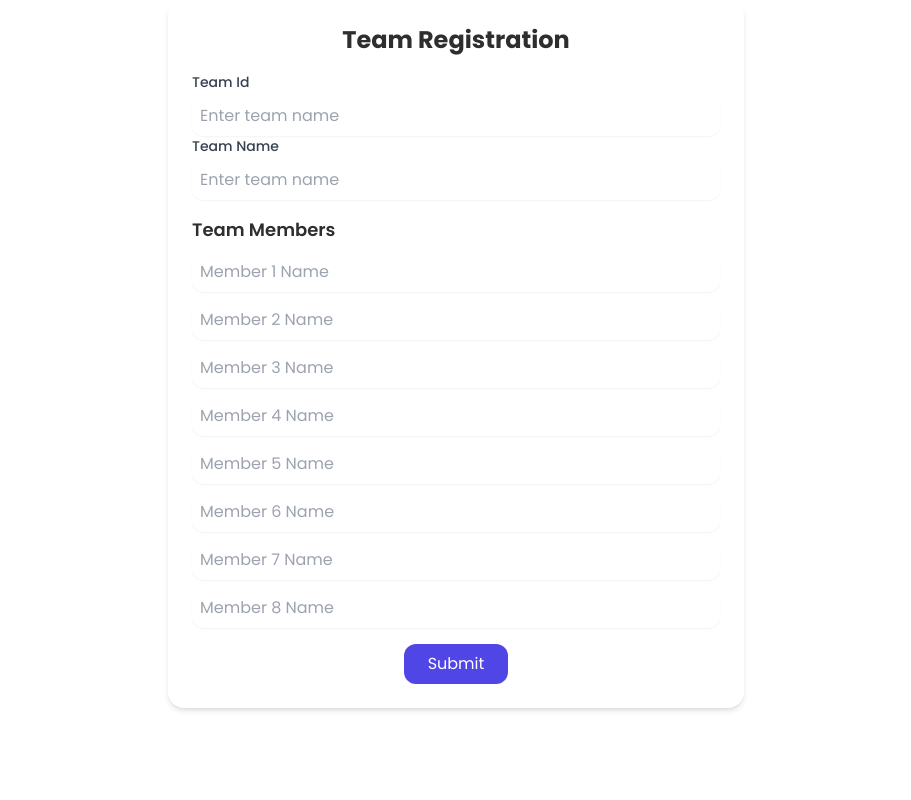
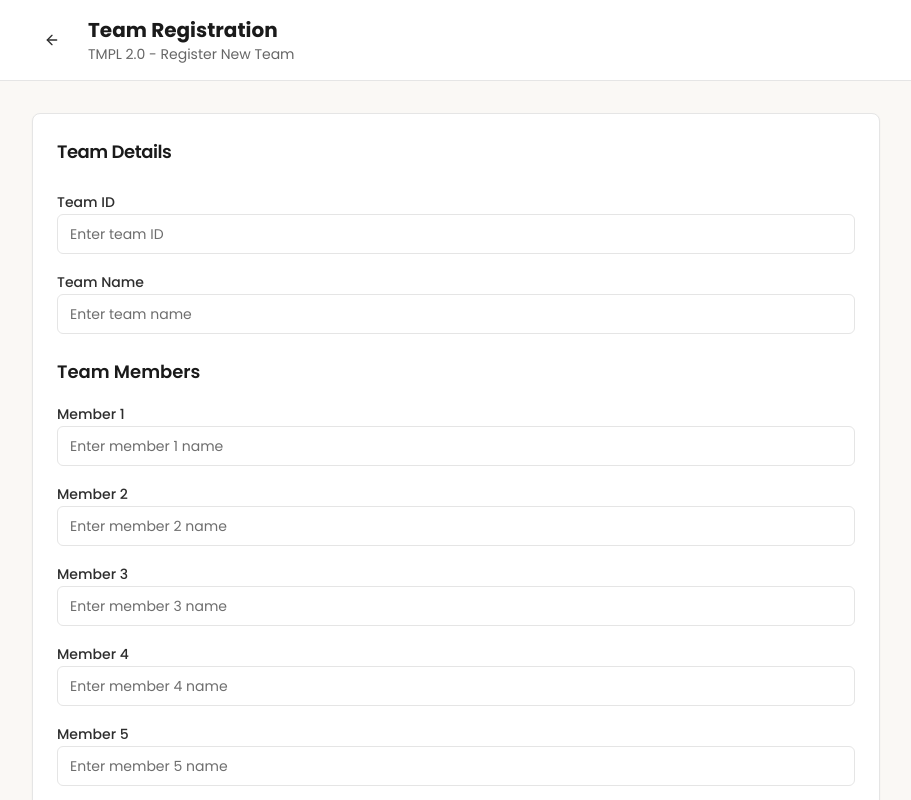
Before and after one commit to notdulain/tmpl-website, a Next.js app in the folder frontend/: page /admin/register in a window 1280 px wide. Shown: the top 800 px of the page, without its empty margins (184-1095 px from the left). Built offline with nearby package versions, Linux system fonts and the light colour scheme.

Commit message:
register a new team page done

```diff
--- a/frontend/app/admin/matches/page.tsx
+++ b/frontend/app/admin/matches/page.tsx
@@ -119,6 +119,13 @@ export default function Matches() {
         >
           Create Match
         </button>
+        <button
+          type="button"
+          onClick={() => router.push('/admin/register')}
+          className="w-full bg-green-600 hover:bg-green-700 text-white font-semibold py-2 px-4 rounded-lg transition duration-200 mt-2"
+        >
+          Register a new team
+        </button>
       </form>
     </div>
   );
--- a/frontend/app/admin/register/page.tsx
+++ b/frontend/app/admin/register/page.tsx
@@ -4,6 +4,11 @@ import { getAuth, onAuthStateChanged, signOut } from "firebase/auth";
 import { app } from "@/lib/firebase";
 import { getDatabase, ref, set } from "firebase/database";
 import { useRouter } from "next/navigation";
+import { Button } from "@/components/ui/button";
+import { Card, CardContent, CardHeader, CardTitle } from "@/components/ui/card";
+import { Input } from "@/components/ui/input";
+import { Label } from "@/components/ui/label";
+import { ArrowLeft } from "lucide-react";
 
 interface TeamProps {
   name: string;
@@ -20,6 +25,8 @@ interface TeamProps {
 export default function Register() {
   const db = getDatabase(app);
   const router = useRouter();
+  const auth = getAuth(app);
+  const [authState, setAuthState] = useState(false);
 
   const [teamData, setTeamData] = useState<TeamProps>({
     name: "",
@@ -44,119 +51,129 @@ export default function Register() {
     if (teamId) {
       const refference = ref(db, `teams/${teamId}`);
       set(refference, teamData);
-      router.push("/admin");
+      // Clear the form
+      setTeamId(null);
+      setTeamData({
+        name: "",
+        member1: "",
+        member2: "",
+        member3: "",
+        member4: "",
+        member5: "",
+        member6: "",
+        member7: "",
+        member8: "",
+      });
+      alert("Team registered successfully!");
     } else {
-      console.log("Set a team Id");
+      alert("Please enter a Team ID");
     }
   };
+
+  const logOut = () => {
+    signOut(auth)
+      .then(() => {
+        router.push("/admin/score-entry");
+        console.log("Signed out successfully");
+      })
+      .catch((error) => {
+        console.log(error);
+      });
+  };
+
   return (
-    <div className="max-w-xl mx-auto bg-white p-6 rounded-2xl shadow-md">
-      <h2 className="text-2xl font-bold mb-4 text-center">Team Registration</h2>
+    <div className="min-h-screen bg-[#FAF8F5]">
+      {/* Header */}
+      <header className="bg-white border-b border-[#E5E5E5] sticky top-0 z-50">
+        <div className="max-w-4xl mx-auto px-6 py-4 flex items-center justify-between">
+          <div className="flex items-center gap-4">
+            <Button
+              variant="ghost"
+              size="icon"
+              className="cursor-pointer"
+              onClick={() => router.push('/admin/score-entry')}
+            >
+              <ArrowLeft className="h-5 w-5" />
+            </Button>
+            <div>
+              <h1 className="text-xl font-bold text-[#1A1A1A]">
+                Team Registration
+              </h1>
+              <p className="text-sm text-[#666666]">
+                TMPL 2.0 - Register New Team
+              </p>
+            </div>
+          </div>
+        </div>
+      </header>
 
-      <form
-        className="space-y-4"
-        onSubmit={(e) => {
+      {/* Main Content */}
+      <main className="max-w-4xl mx-auto px-6 py-8">
+        <Card className="bg-white border-[#E5E5E5]">
+          <CardHeader>
+            <CardTitle className="text-lg font-semibold text-[#1A1A1A]">
+              Team Details
+            </CardTitle>
+          </CardHeader>
+          <CardContent className="space-y-6">
+            <form onSubmit={(e) => {
               e.preventDefault();
-        }}
-      >
+              handelSubmit();
+            }}>
+              <div className="space-y-4">
                 <div>
-          <label className="block text-sm font-medium text-gray-700 mb-1">
-            Team Id
-          </label>
-          <input
+                  <Label htmlFor="teamId">Team ID</Label>
+                  <Input
+                    id="teamId"
                     type="text"
-            name="teamId"
-            placeholder="Enter team name"
-            className="block w-full rounded-xl border-gray-300 shadow-sm focus:border-indigo-500 focus:ring-indigo-500 p-2"
-            onChange={(e) => {
-              setTeamId(e.target.value);
-            }}
-          />
-          <label className="block text-sm font-medium text-gray-700 mb-1">
-            Team Name
-          </label>
-          <input
-            type="text"
-            name="name"
-            placeholder="Enter team name"
-            className="block w-full rounded-xl border-gray-300 shadow-sm focus:border-indigo-500 focus:ring-indigo-500 p-2"
-            onChange={handleChange}
+                    placeholder="Enter team ID"
+                    className="bg-white border-[#E5E5E5]"
+                    value={teamId || ''}
+                    onChange={(e) => setTeamId(e.target.value)}
                   />
                 </div>
-
                 <div>
-          <h3 className="text-lg font-semibold mb-2">Team Members</h3>
-
-          <div className="space-y-2">
-            <input
+                  <Label htmlFor="name">Team Name</Label>
+                  <Input
+                    id="name"
+                    name="name"
                     type="text"
-              name="member1"
-              placeholder="Member 1 Name"
-              className="w-full rounded-xl border-gray-300 shadow-sm focus:border-indigo-500 focus:ring-indigo-500 p-2"
-              onChange={handleChange}
-            />
-            <input
-              type="text"
-              name="member2"
-              placeholder="Member 2 Name"
-              className="w-full rounded-xl border-gray-300 shadow-sm focus:border-indigo-500 focus:ring-indigo-500 p-2"
-              onChange={handleChange}
-            />
-            <input
-              type="text"
-              name="member3"
-              placeholder="Member 3 Name"
-              className="w-full rounded-xl border-gray-300 shadow-sm focus:border-indigo-500 focus:ring-indigo-500 p-2"
-              onChange={handleChange}
-            />
-            <input
-              type="text"
-              name="member4"
-              placeholder="Member 4 Name"
-              className="w-full rounded-xl border-gray-300 shadow-sm focus:border-indigo-500 focus:ring-indigo-500 p-2"
-              onChange={handleChange}
-            />
-            <input
-              type="text"
-              name="member5"
-              placeholder="Member 5 Name"
-              className="w-full rounded-xl border-gray-300 shadow-sm focus:border-indigo-500 focus:ring-indigo-500 p-2"
-              onChange={handleChange}
-            />
-            <input
-              type="text"
-              name="member6"
-              placeholder="Member 6 Name"
-              className="w-full rounded-xl border-gray-300 shadow-sm focus:border-indigo-500 focus:ring-indigo-500 p-2"
-              onChange={handleChange}
-            />
-            <input
-              type="text"
-              name="member7"
-              placeholder="Member 7 Name"
-              className="w-full rounded-xl border-gray-300 shadow-sm focus:border-indigo-500 focus:ring-indigo-500 p-2"
-              onChange={handleChange}
-            />
-            <input
-              type="text"
-              name="member8"
-              placeholder="Member 8 Name"
-              className="w-full rounded-xl border-gray-300 shadow-sm focus:border-indigo-500 focus:ring-indigo-500 p-2"
+                    placeholder="Enter team name"
+                    className="bg-white border-[#E5E5E5]"
+                    value={teamData.name}
                     onChange={handleChange}
                   />
                 </div>
               </div>
 
-        <div className="text-center">
-          <button
+              <div className="space-y-4 mt-6">
+                <h3 className="text-lg font-semibold text-[#1A1A1A]">Team Members</h3>
+                {[1, 2, 3, 4, 5, 6, 7, 8].map((num) => (
+                  <div key={num}>
+                    <Label htmlFor={`member${num}`}>Member {num}</Label>
+                    <Input
+                      id={`member${num}`}
+                      name={`member${num}`}
+                      type="text"
+                      placeholder={`Enter member ${num} name`}
+                      className="bg-white border-[#E5E5E5]"
+                      value={teamData[`member${num}` as keyof TeamProps]}
+                      onChange={handleChange}
+                    />
+                  </div>
+                ))}
+              </div>
+
+              <Button
                 type="submit"
-            className="bg-indigo-600 text-white px-6 py-2 rounded-xl hover:bg-indigo-700 transition"
-            onClick={handelSubmit}
+                className="w-full bg-[#800000] hover:bg-[#600000] text-white mt-6"
               >
-            Submit
-          </button>
-        </div>
+                Register Team
+              </Button>
             </form>
+          </CardContent>
+        </Card>
+      </main>
     </div>
   );
 }
--- a/frontend/app/admin/score-entry/page.tsx
+++ b/frontend/app/admin/score-entry/page.tsx
@@ -855,6 +855,13 @@ export default function ScoreEntry() {
               </Button>
             </div>
           </form>
+          <Button
+            variant="outline"
+            className="w-full bg-green-600 hover:bg-green-700 text-white mt-4"
+            onClick={() => router.push('/admin/register')}
+          >
+            Register a new team
+          </Button>
         </main>
       </div>
     )
--- a/frontend/lib/firebase.ts
+++ b/frontend/lib/firebase.ts
@@ -9,17 +9,17 @@ import { getAnalytics } from "firebase/analytics";
 // Your web app's Firebase configuration
 // For Firebase JS SDK v7.20.0 and later, measurementId is optional
 const firebaseConfig = {
-  apiKey: "AIzaSyDg2rC06z2CzbOrsA9EThTkX8gqFn-7bbI",
-  authDomain: "tmpl-cc8eb.firebaseapp.com",
-  projectId: "tmpl-cc8eb",
-  storageBucket: "tmpl-cc8eb.firebasestorage.app",
-  messagingSenderId: "361605622686",
-  appId: "1:361605622686:web:f4ab44f3e4e08d0f3d448f",
-  measurementId: "G-ZX581322ZZ"
+  apiKey: "AIzaSyCmGLUqMBD93popaUzUizcrDDBY4XHATqI",
+  authDomain: "tmpl-8edd7.firebaseapp.com",
+  projectId: "tmpl-8edd7",
+  storageBucket: "tmpl-8edd7.firebasestorage.app",
+  messagingSenderId: "950264785146",
+  appId: "1:950264785146:web:e2db833ba38852d5ba0143",
+  measurementId: "G-W0B6MXHRCM"
 };
 
 // Initialize Firebase
 const app = initializeApp(firebaseConfig);
-// const analytics = getAnalytics(app);
+const analytics = getAnalytics(app);
 
 export {app}
```
Also changed, not shown: 1 other file (tests, documents, lock files or other folders). Lines whose indentation alone changed are shown as unchanged.
